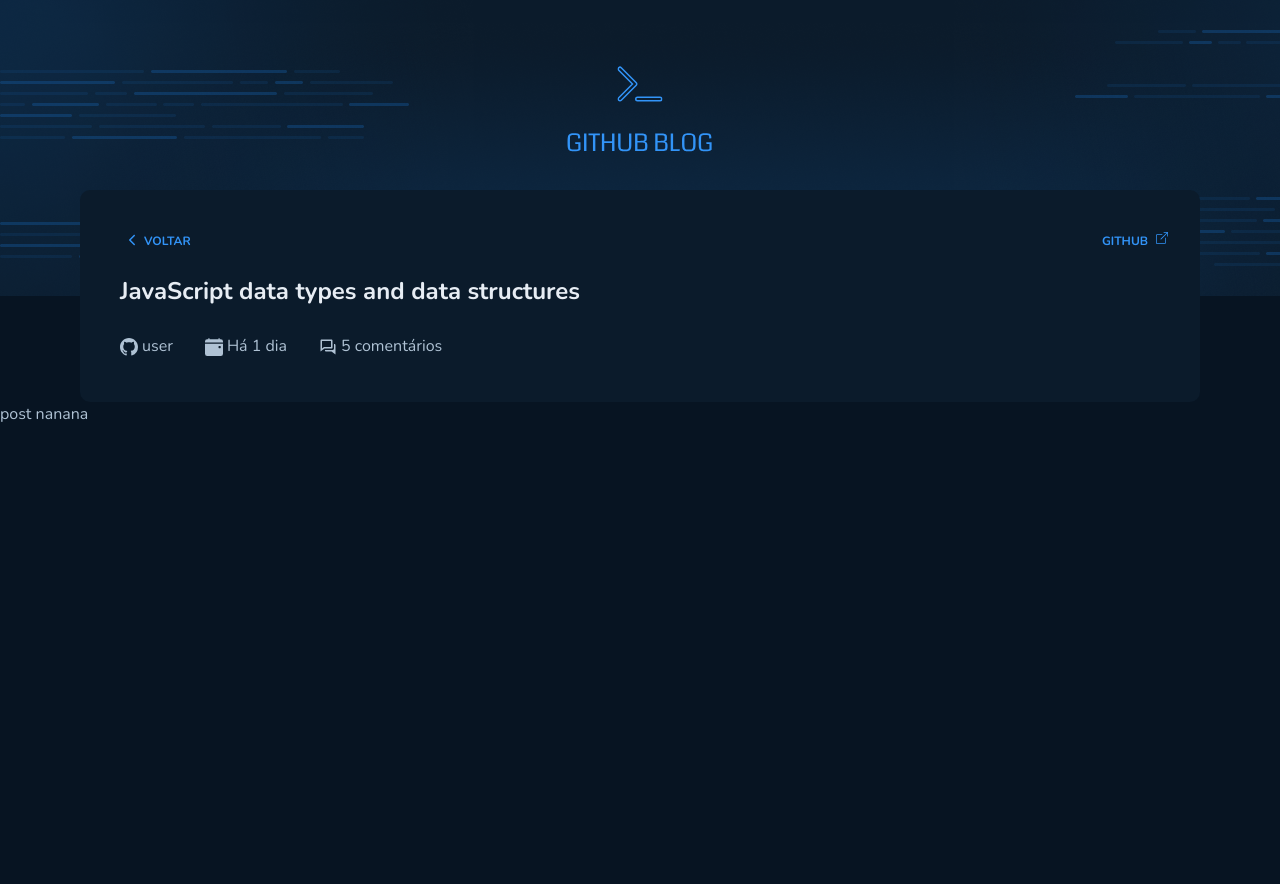
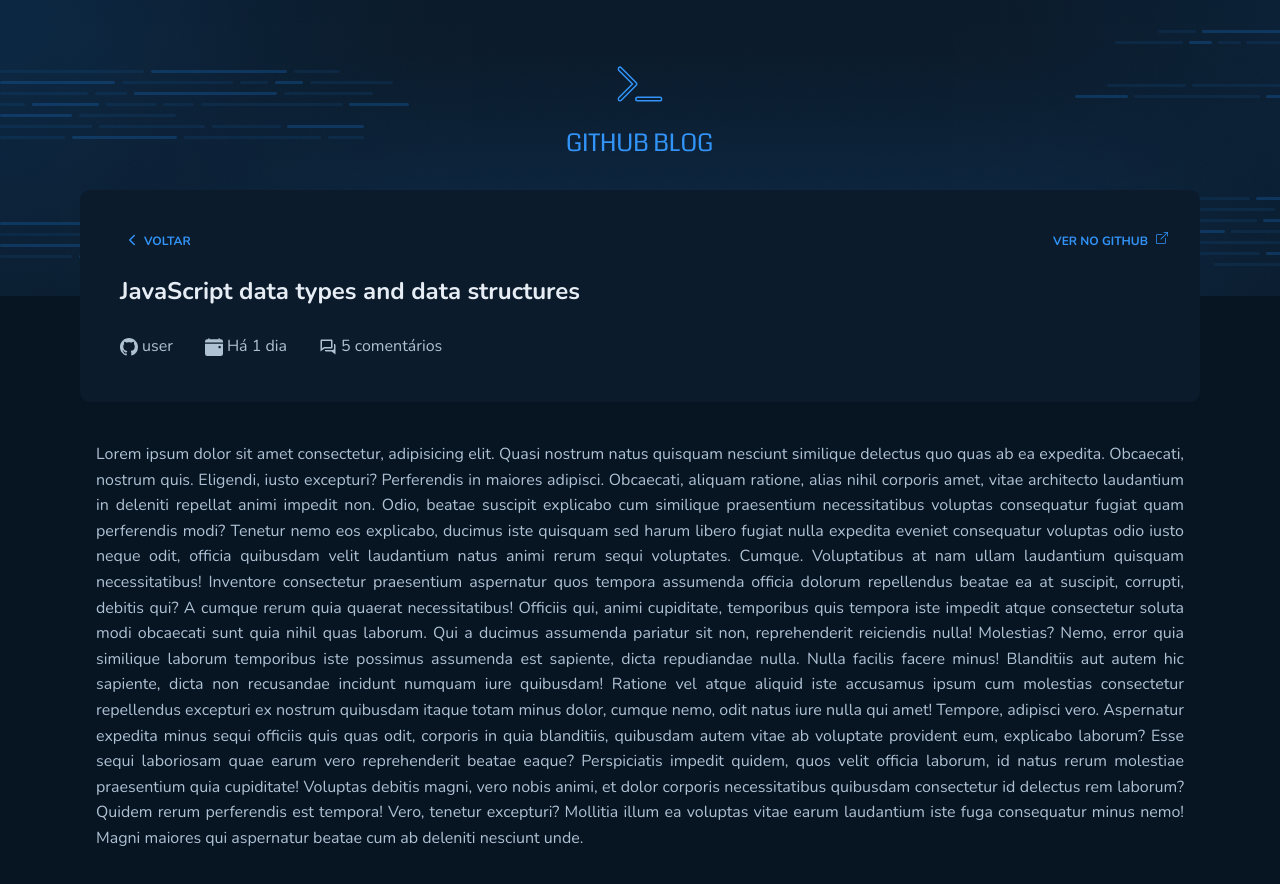
Before and after one commit to carlos-hr/github-blog, a React (Vite) app: page /post in a window 1280 px wide. Shown: the top 884 px of the page. Before the commit the page ends 800 px from the top, so only its background shows below. Built offline with nearby package versions, Linux system fonts and the light colour scheme.

Commit message:
feat(pages): adding post page

```diff
--- a/src/components/PageInfo/index.tsx
+++ b/src/components/PageInfo/index.tsx
@@ -56,7 +56,7 @@
               <IoIosArrowBack size={16} /> Voltar
             </Link>
             <a href="https://www.github.com/carlos-hr" target="_blank">
-              Github
+              Ver no github
               <BsBoxArrowUpRight size={12} />
             </a>
           </div>
--- a/src/pages/Post/index.tsx
+++ b/src/pages/Post/index.tsx
@@ -1,8 +1,44 @@
+import { PostContainer } from "./styled";
+
 const Post = () => {
   return (
-    <div>
-      <p>post nanana</p>
-    </div>
+    <PostContainer>
+      <p>
+        Lorem ipsum dolor sit amet consectetur, adipisicing elit. Quasi nostrum
+        natus quisquam nesciunt similique delectus quo quas ab ea expedita.
+        Obcaecati, nostrum quis. Eligendi, iusto excepturi? Perferendis in
+        maiores adipisci. Obcaecati, aliquam ratione, alias nihil corporis amet,
+        vitae architecto laudantium in deleniti repellat animi impedit non.
+        Odio, beatae suscipit explicabo cum similique praesentium necessitatibus
+        voluptas consequatur fugiat quam perferendis modi? Tenetur nemo eos
+        explicabo, ducimus iste quisquam sed harum libero fugiat nulla expedita
+        eveniet consequatur voluptas odio iusto neque odit, officia quibusdam
+        velit laudantium natus animi rerum sequi voluptates. Cumque.
+        Voluptatibus at nam ullam laudantium quisquam necessitatibus! Inventore
+        consectetur praesentium aspernatur quos tempora assumenda officia
+        dolorum repellendus beatae ea at suscipit, corrupti, debitis qui? A
+        cumque rerum quia quaerat necessitatibus! Officiis qui, animi
+        cupiditate, temporibus quis tempora iste impedit atque consectetur
+        soluta modi obcaecati sunt quia nihil quas laborum. Qui a ducimus
+        assumenda pariatur sit non, reprehenderit reiciendis nulla! Molestias?
+        Nemo, error quia similique laborum temporibus iste possimus assumenda
+        est sapiente, dicta repudiandae nulla. Nulla facilis facere minus!
+        Blanditiis aut autem hic sapiente, dicta non recusandae incidunt numquam
+        iure quibusdam! Ratione vel atque aliquid iste accusamus ipsum cum
+        molestias consectetur repellendus excepturi ex nostrum quibusdam itaque
+        totam minus dolor, cumque nemo, odit natus iure nulla qui amet! Tempore,
+        adipisci vero. Aspernatur expedita minus sequi officiis quis quas odit,
+        corporis in quia blanditiis, quibusdam autem vitae ab voluptate
+        provident eum, explicabo laborum? Esse sequi laboriosam quae earum vero
+        reprehenderit beatae eaque? Perspiciatis impedit quidem, quos velit
+        officia laborum, id natus rerum molestiae praesentium quia cupiditate!
+        Voluptas debitis magni, vero nobis animi, et dolor corporis
+        necessitatibus quibusdam consectetur id delectus rem laborum? Quidem
+        rerum perferendis est tempora! Vero, tenetur excepturi? Mollitia illum
+        ea voluptas vitae earum laudantium iste fuga consequatur minus nemo!
+        Magni maiores qui aspernatur beatae cum ab deleniti nesciunt unde.
+      </p>
+    </PostContainer>
   );
 };
 
--- /dev/null
+++ b/src/pages/Post/styled.ts
@@ -0,0 +1,8 @@
+import styled from "styled-components";
+
+export const PostContainer = styled.main`
+  max-width: 1120px;
+  padding: 2.5rem 1rem;
+  margin: auto;
+  text-align: justify;
+`;
```
